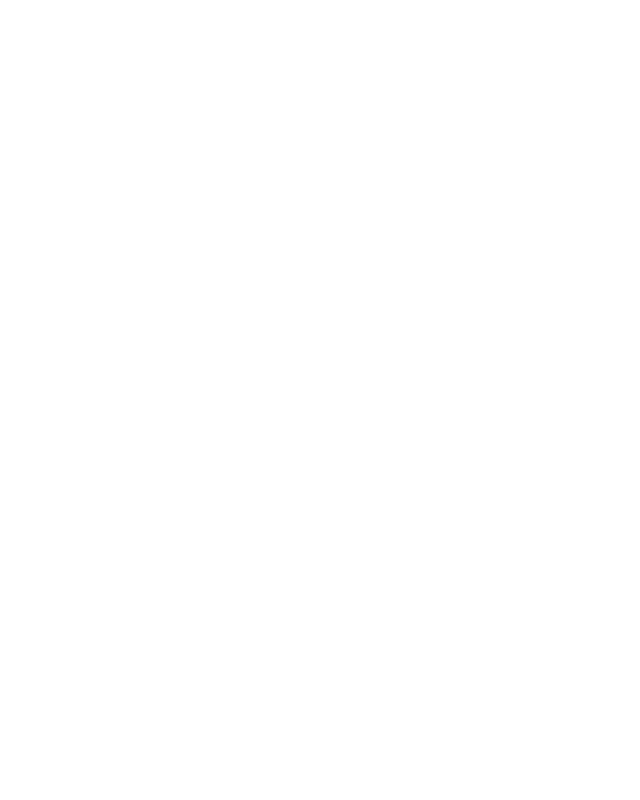
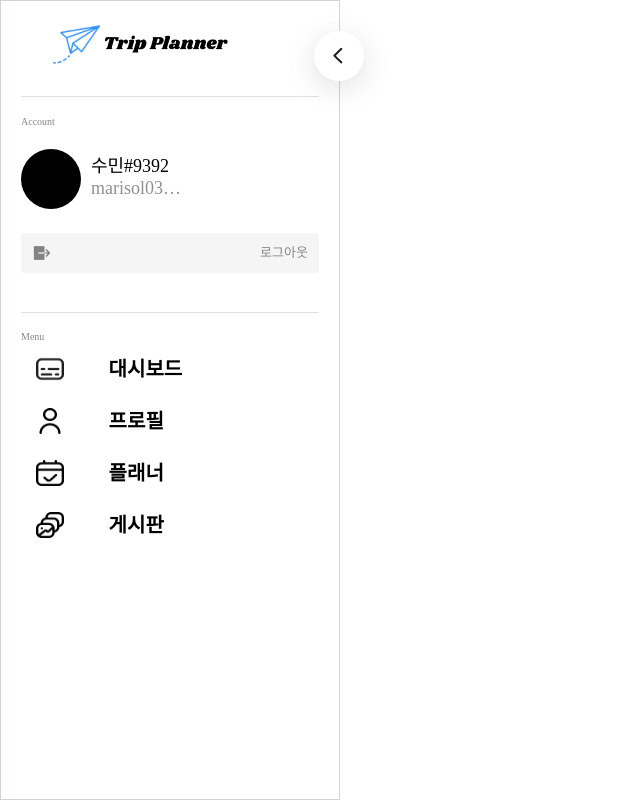
Before and after one commit to planner-project/frontend, a React (Vite) app: page /p_list in a window 1280 px wide. Before the commit this address had no page. Shown: the whole page, without its empty margins (0-640 px from the left). Built offline with nearby package versions, Linux system fonts and the light colour scheme.

Commit message:
Improve: 사이드바 toggle (#14)

```diff
--- a/src/App.jsx
+++ b/src/App.jsx
@@ -2,6 +2,7 @@
 import { Routes, Route } from "react-router-dom";
 import Signup from "./pages/Signup";
 import Login from "./pages/Login";
+import PlannerList from "./pages/PlannerList";
 
 function App() {
   return (
@@ -10,6 +11,7 @@
       <Routes>
         <Route path="/signup" element={<Signup />} />
         <Route path="/login" element={<Login />} />
+        <Route path="/p_list" element={<PlannerList />} />
       </Routes>
     </>
   );
--- a/src/components/SideBar.jsx
+++ b/src/components/SideBar.jsx
@@ -1,42 +1,75 @@
-import { styled } from 'styled-components';
-import SideBar_Account from './SideBar_Account';
-import SideBar_Menu from './SideBar_Menu';
+import { useState } from "react";
+import { styled } from "styled-components";
+import SideBar_Account from "./SideBar_Account";
+import SideBar_Menu from "./SideBar_Menu";
 
 const Container = styled.div`
   width: 15vw;
-  min-width: 200px;
+  width: 340px;
   height: 100vh;
   padding: 20px;
   background-color: white;
-  border: 1px #D0D5DD solid;
+  border: 1px #d0d5dd solid;
   display: flex;
   flex-direction: column;
+  position: fixed;
+  transition: left 0.5s ease;
+  left: ${(props) => (props.isOpen ? "0" : "-310px")};
 `;
 
 const LogoContainer = styled.div`
   position: relative;
   width: 100%;
   height: 76px;
-  border-bottom: 1px #E0E0E0 solid;
-`
+  border-bottom: 1px #e0e0e0 solid;
+`;
 
 const Logo = styled.div`
-  width:80%;
+  width: 80%;
   height: 47px;
-  background-image: url('../../logo.png');
+  background-image: url("../../logo.png");
   background-size: contain;
   background-position: center;
   background-repeat: no-repeat;
-`
+`;
+
+const ToggleBtn = styled.div`
+  display: flex;
+  justify-content: center;
+  align-items: center;
+  width: 50px;
+  height: 50px;
+  background-color: #fff;
+  border-radius: 50%;
+  cursor: pointer;
+  box-shadow: rgba(100, 100, 111, 0.2) 0px 7px 29px 0px;
+  position: absolute;
+  top: 30px;
+  right: -25px;
+  transition: transform 0.6s ease;
+  transform: ${(props) => (props.isOpen ? "rotate(0deg)" : "rotate(180deg)")};
+  img {
+    width: 28px;
+  }
+`;
 
 function SideBar() {
+  const [isOpen, setIsOpen] = useState(true);
+
+  const toggleMenu = () => {
+    console.log("click");
+    setIsOpen(!isOpen);
+  };
   return (
-    <Container>
+    <Container isOpen={isOpen}>
       <LogoContainer>
         <Logo></Logo>
       </LogoContainer>
       <SideBar_Account></SideBar_Account>
       <SideBar_Menu></SideBar_Menu>
+      <ToggleBtn isOpen={isOpen} onClick={toggleMenu}>
+        <img src="images/left.png" alt="navButton" />
+      </ToggleBtn>
     </Container>
   );
 }
--- /dev/null
+++ b/src/pages/PlannerList.jsx
@@ -0,0 +1,10 @@
+import SideBar from "../components/SideBar";
+const PlannerList = () => {
+  return (
+    <div>
+      <SideBar />
+    </div>
+  );
+};
+
+export default PlannerList;
```
Also changed, not shown: public/images/left.png (added).
